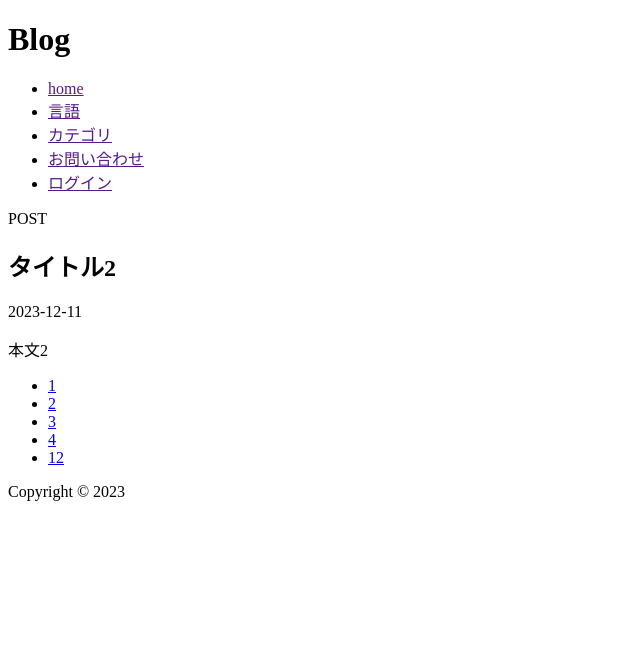
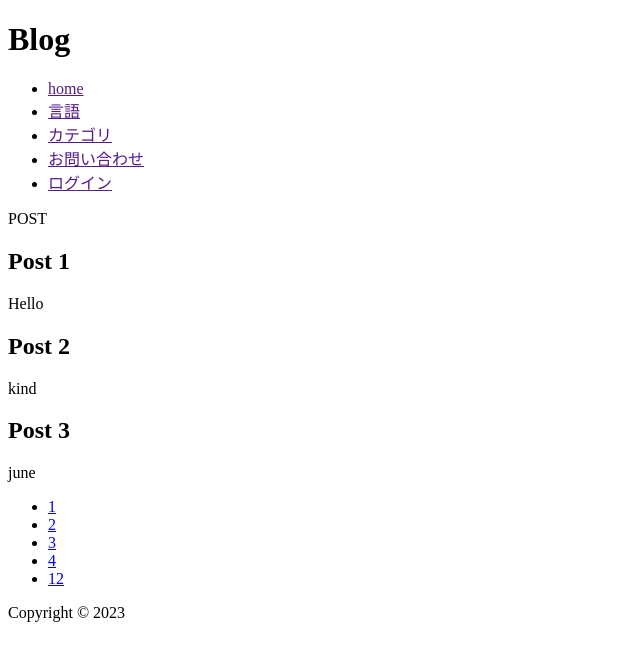
Before and after one commit to CA01971164/blog, a React (Create React App) app in the folder client/: page / in a window 1280 px wide. Shown: the top 660 px of the page, without its empty margins (0-640 px from the left). Built offline with nearby package versions, Linux system fonts and the light colour scheme; data requests are answered from the project's data file; the HTML template or start-up script is replaced by a standard one.

Commit message:
complete Article component

```diff
--- a/client/src/App.tsx
+++ b/client/src/App.tsx
@@ -5,6 +5,7 @@ import { useState } from "react";
 import { Head } from "./Components/Head";
 import { Foot } from "./Components/Foot";
 
+// josoデータで受け取る型の指定
 type Post = {
   id: number;
   title: string;
@@ -12,15 +13,32 @@ type Post = {
   time: Date;
 };
 
+//投稿した記事を表示させる仕組み
+const Article: React.FC<{ posts: Record<number, Post> }> = ({ posts }) => {
+  return (
+    <>
+      {Object.values(posts).map((post) => (
+        <article key={post.id} className="blog-post">
+          <header>
+            <h2>{post.title}</h2>
+          </header>
+          <p>{post.content}</p>
+        </article>
+      ))}
+    </>
+  );
+};
+
+// 全体を見せる表示
 const App: React.FC = () => {
   const [posts, setPosts] = useState<Post[]>([]);
 
   useEffect(() => {
     const fetchData = async () => {
       try {
-        const response = axios.get("http://localhost:3001/posts");
-        console.log((await response).data);
-        const arr = (await response).data;
+        const response = await axios.get("http://localhost:3001/posts");
+        console.log(response.data);
+        const arr = response.data;
         setPosts(arr);
       } catch (error) {
         console.error("Error", error);
@@ -29,20 +47,14 @@ const App: React.FC = () => {
 
     fetchData();
   }, []);
+
   return (
     <>
       <Head />
       <main>
         <p>POST</p>
 
-        <article className="blog-post">
-          <header>
-            <h2>タイトル2</h2>
-            <time dateTime="2023-12-11">2023-12-11</time>
-          </header>
-          <p>本文2</p>
-        </article>
-
+        <Article posts={posts} />
         <nav>
           <ul>
             <li>
```
